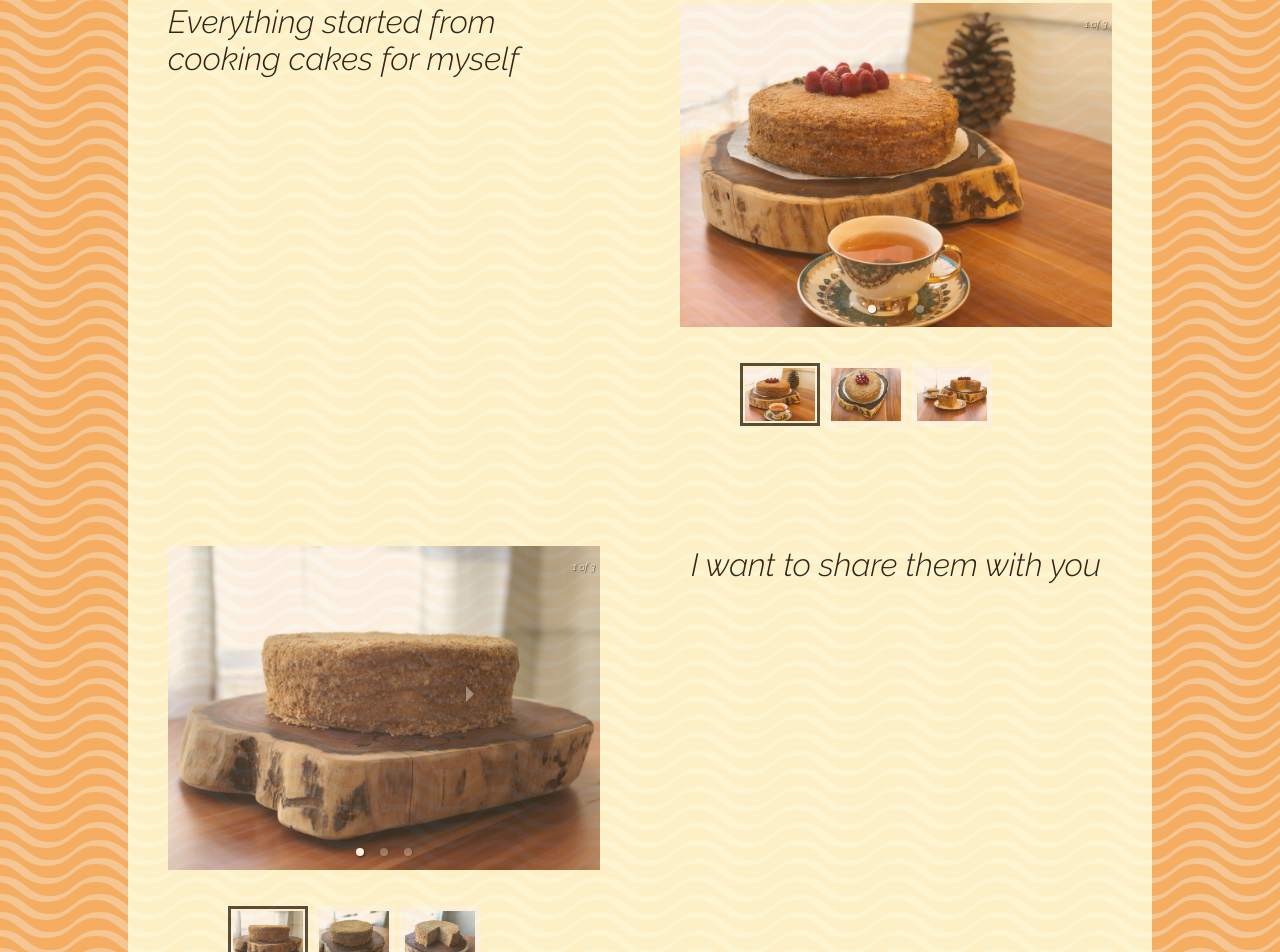
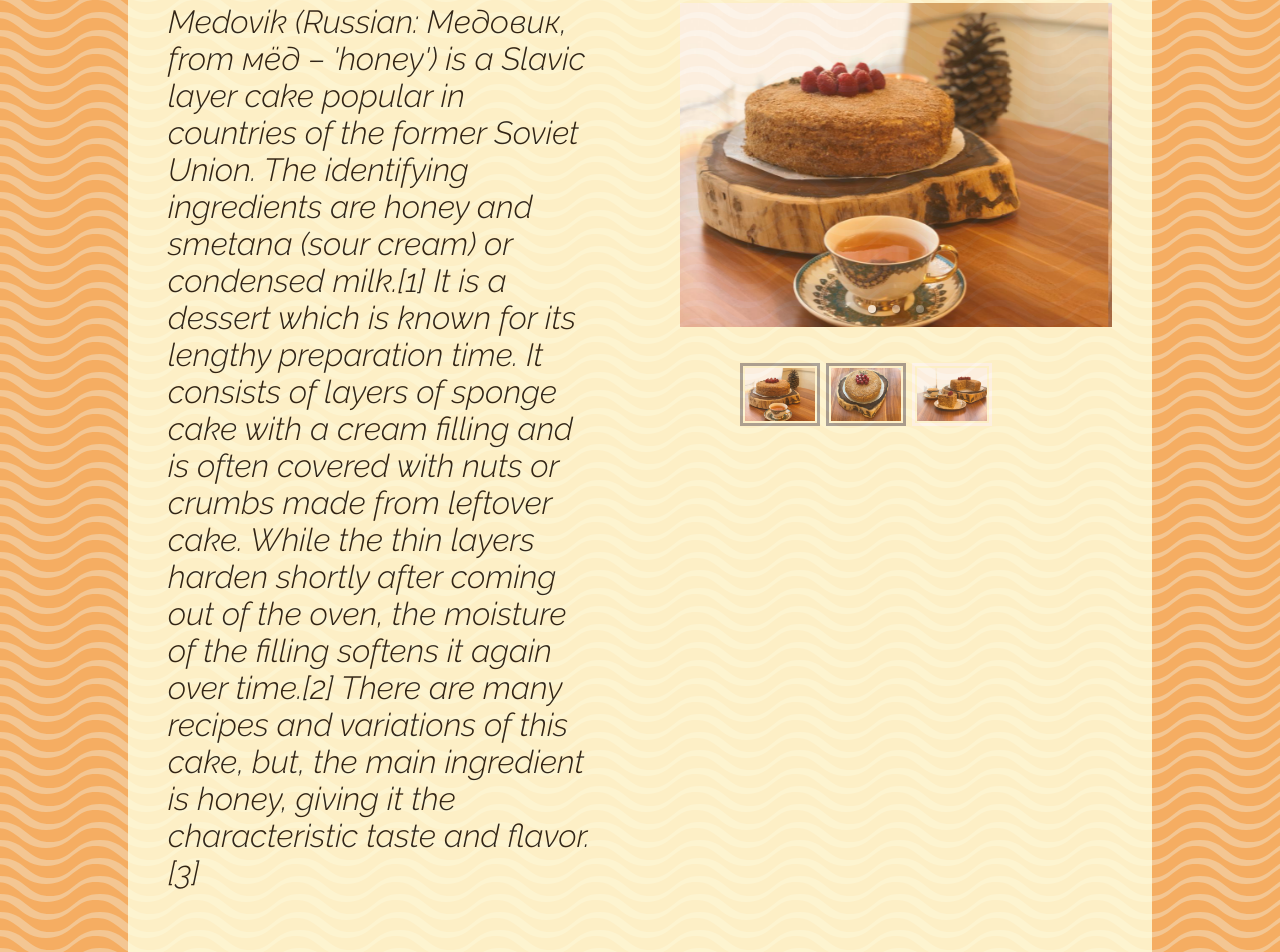
Before and after one commit to AlexTolstikhin/cakes, a React app: page / in a window 1280 px wide. Shown: the part 240-1192 px from the top of the page. Built offline with nearby package versions, Linux system fonts and the light colour scheme.

Commit message:
working on carousel, added some dummy text

```diff
--- /dev/null
+++ b/src/components/dummyData.js
@@ -0,0 +1,5 @@
+export const text1 = `Medovik (Russian: Медовик, from мёд – 'honey') is a Slavic layer cake popular in countries of the former Soviet Union. The identifying ingredients are honey and smetana (sour cream) or condensed milk.[1]
+
+It is a dessert which is known for its lengthy preparation time. It consists of layers of sponge cake with a cream filling and is often covered with nuts or crumbs made from leftover cake. While the thin layers harden shortly after coming out of the oven, the moisture of the filling softens it again over time.[2] There are many recipes and variations of this cake, but, the main ingredient is honey, giving it the characteristic taste and flavor.[3]`;
+
+export const text2 = `The cake was created in the 19th century in the Russian Empire by a young chef who sought to impress Empress Elizabeth Alexeievna, wife of Alexander I.[4] Empress Elizabeth couldn’t stand honey, and any dish made with it drove her mad. One day, however, a young new confectioner in the Imperial kitchen didn’t know the Empress' dislike, and he baked a new cake with honey and thick sour cream. Surprisingly, and unaware of the honey content, Empress Elizabeth immediately fell in love with it.[5] Medovik gained its intense popularity during the Soviet era.[6][7] Today, there are numerous variations of medovik: with condensed milk, buttercream or custard.`;
--- a/src/components/homePage.js
+++ b/src/components/homePage.js
@@ -2,16 +2,17 @@ import React, { useState } from 'react';
 import emailjs from 'emailjs-com';
 import SectionWrapper from './sectionWrapper';
 import ContentWrapper from './contentWrapper';
-import { Carousel } from 'react-responsive-carousel';
-import "react-responsive-carousel/lib/styles/carousel.min.css";
+import ImageCarousel from './imageCarousel';
 import CakeImage1 from '../assets/images/cakes/cake-1.jpg';
 import CakeImage2 from '../assets/images/cakes/cake-2.jpg';
 import CakeImage3 from '../assets/images/cakes/cake-3.jpg';
-import CakeImage4 from '../assets/images/cakes/cake-4.jpg';
 import CakeImage5 from '../assets/images/cakes/cake-5.jpg';
 import CakeImage6 from '../assets/images/cakes/cake-6.jpg';
 import CakeImage7 from '../assets/images/cakes/cake-7.jpg';
 
+
+// dummy text
+import { text1, text2 } from './dummyData';
 
 const sendEmail = (msgTxt) => {
     const templateParams = {
@@ -37,38 +38,18 @@ const HomePage = () => {
             </ContentWrapper>
             <SectionWrapper classes="section-wrapper">
                 <ContentWrapper classes="content-wrapper">
-                    <span className="text-holder">Everything started from cooking cakes for myself</span>
+                    <span className="text-holder">{text1}</span>
                 </ContentWrapper>
                 <ContentWrapper classes="content-wrapper">
-                    <Carousel>
-                        <div>
-                            <img src={CakeImage1} alt="cake" />
-                        </div>
-                        <div>
-                            <img src={CakeImage2} alt="cake" />
-                        </div>
-                        <div>
-                            <img src={CakeImage3} alt="cake" />
-                        </div>
-                    </Carousel>
+                    <ImageCarousel images={[CakeImage1, CakeImage2, CakeImage3]} />
                 </ContentWrapper>
             </SectionWrapper>
             <SectionWrapper classes="section-wrapper">
                 <ContentWrapper classes="content-wrapper">
-                    <Carousel>
-                            <div>
-                                <img src={CakeImage5} alt="cake" />
-                            </div>
-                            <div>
-                                <img src={CakeImage6} alt="cake" />
-                            </div>
-                            <div>
-                                <img src={CakeImage7} alt="cake" />
-                            </div>
-                    </Carousel>
+                    <ImageCarousel images={[CakeImage5, CakeImage6, CakeImage7]} />
                 </ContentWrapper>
                 <ContentWrapper classes="content-wrapper">
-                    <span className="text-holder">I want to share them with you</span>
+                    <span className="text-holder">{text2}</span>
                 </ContentWrapper>
             </SectionWrapper>
             <SectionWrapper classes="section-wrapper">
--- /dev/null
+++ b/src/components/imageCarousel.js
@@ -0,0 +1,20 @@
+import React from 'react';
+import { Carousel } from 'react-responsive-carousel';
+import "react-responsive-carousel/lib/styles/carousel.min.css";
+
+
+const ImageCarousel = ({ images = []  }) =>
+    <Carousel
+        autoPlay
+        infiniteLoop
+        interval={5000}
+        showArrows={false}
+        showStatus={false}
+        transitionTime={1500}
+    >
+        {
+            images.map(imgSrc =>  <div><img src={imgSrc} alt="cake" /></div>)
+        }
+    </Carousel>;
+
+export default ImageCarousel;
```
